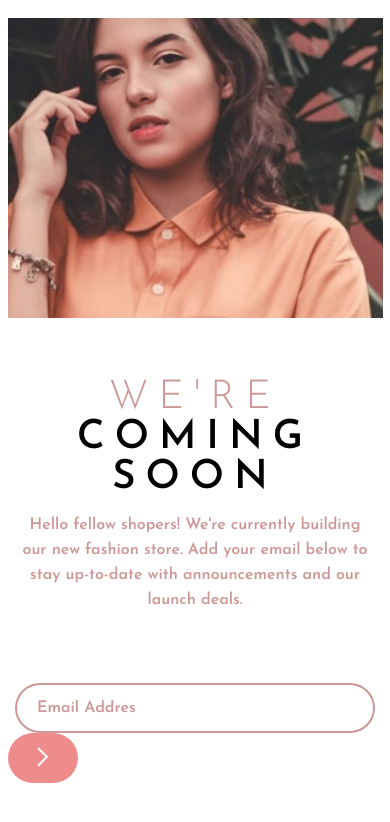
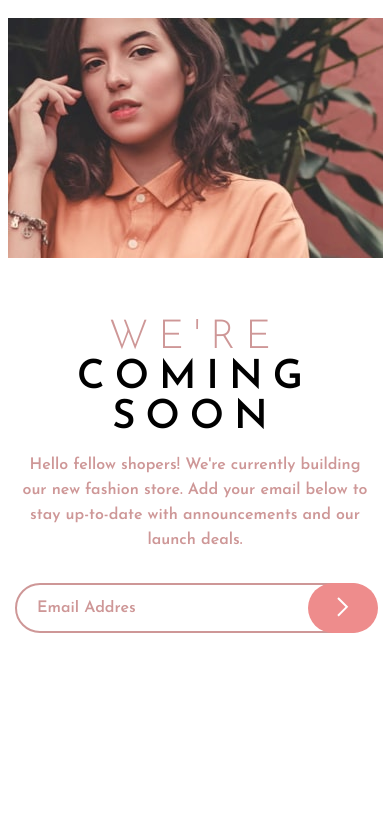
Before and after one commit to MatheusAmon12/Base-Apparel-Coming-Soon-Page, a plain HTML site: page index.html in a window 390 px wide. Shown: the part 82-904 px from the top of the page. Drawn offline with Linux system fonts and the light colour scheme.

Commit message:
Finalizei o mobile-first

```diff
--- a/estilos/style.css
+++ b/estilos/style.css
@@ -46,7 +46,7 @@
         background: url('../imagens/hero-mobile.jpg') no-repeat;
         background-size: cover;
         width: 100%;
-        height: 300px;
+        height: 240px;
     }
 
     #txt{
@@ -76,6 +76,7 @@
 
     #entrada > form{
         margin-top: 70px;
+        position: relative;
     }
 
     #iemail::placeholder{
@@ -101,6 +102,9 @@
         border: none;
 
         background-color: hsl(0, 74%, 74%);
+        position: absolute;
+        left: 80%;
+        top: 0%;
     }
 }
 @media screen and (min-width: 1440px) {
@@ -157,10 +161,6 @@
         height: 100px;
     }
 
-    #entrada > form{
-        margin-top: 70px;
-    }
-
     #iemail::placeholder{
         color: var(--cor_primaria_1);
     }
--- a/index.html
+++ b/index.html
@@ -22,10 +22,9 @@
             <p style="line-height: 25px;">Hello fellow shopers! We're currently building our new fashion store. Add your email below to stay up-to-date with announcements and our launch deals.</p>
         </section>
         <section id="entrada" class="item">
-            <form action="cadastro-teste.php" method="post">
+            <form action="cadastro-teste.php" method="post" style="margin-top: 30px;">
                 <input type="text" name="email" id="iemail" placeholder="Email Addres" required onclick="borda()">
-                <button id="enviar"><img src="imagens/icon-arrow.svg" alt=""></button>
-
+                <button id="enviar" ><img src="imagens/icon-arrow.svg" alt=""></button>
             </form>
         </section>
     </main>
```
